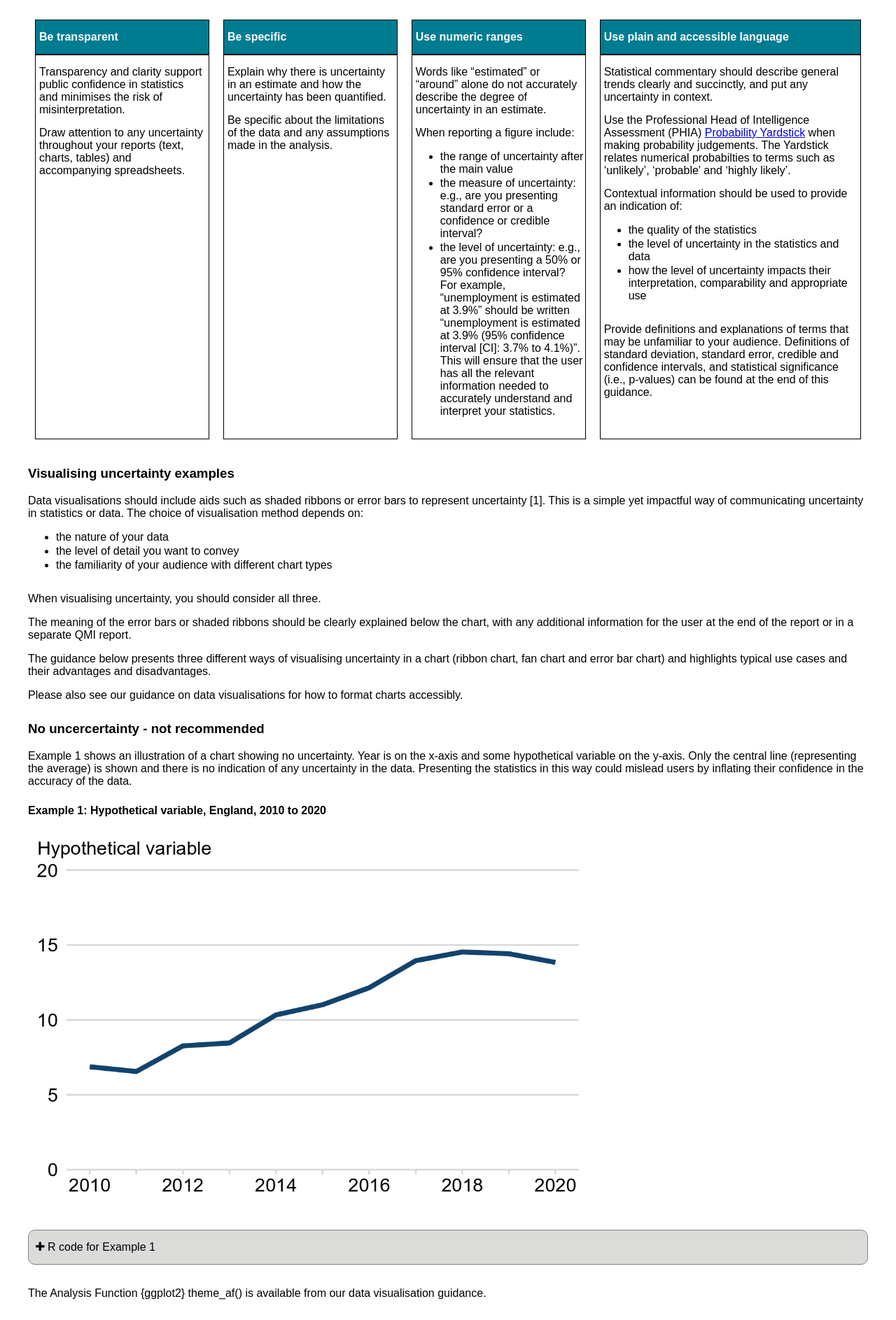
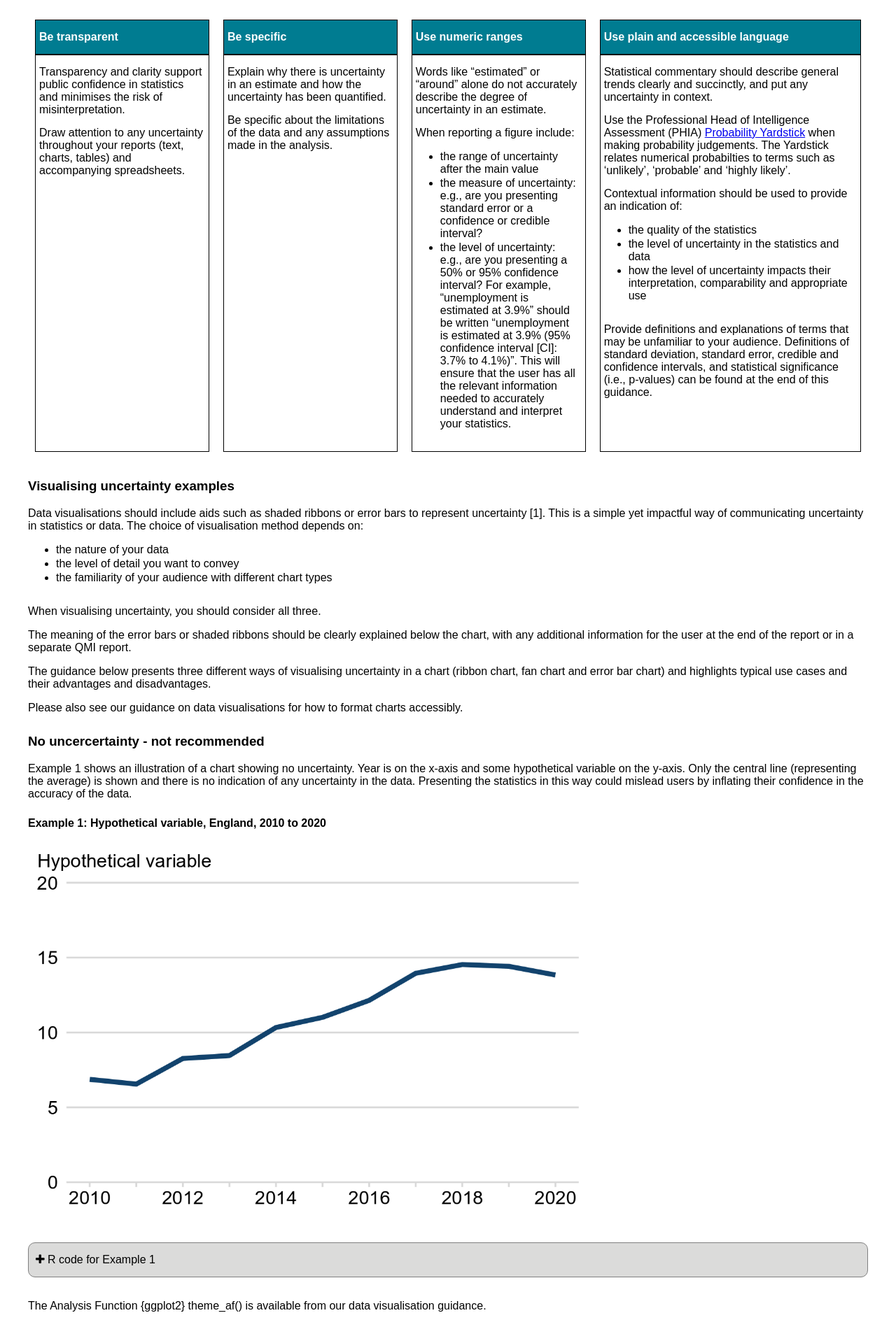
Before and after one commit to BenCuff/github-pages-test, a Jekyll site: the page built from docs/communicating-uncertainty.md, in a window 1280 px wide. Shown: the part 3195-5082 px from the top of the page at 70% size. Built offline with Jekyll 4.4.1, drawn with Linux system fonts in a browser that asks for light colours.

Commit message:
Minor formatting

```diff
--- a/docs/assets/styles.css
+++ b/docs/assets/styles.css
@@ -233,6 +233,10 @@ code{
   margin: 15px 5px;
 }
 
+.card ul{
+  padding-right: 10px;
+}
+
 .download-button{
   background-color: #007c90;
   color: white;
```
